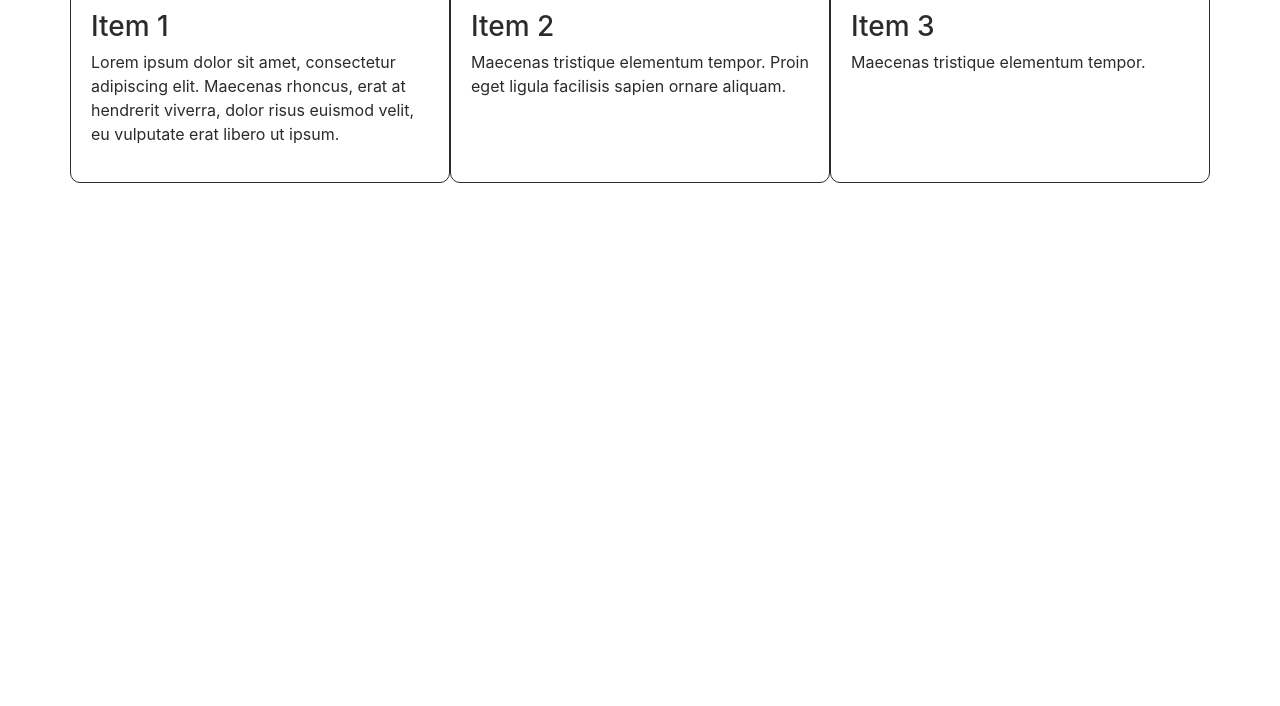
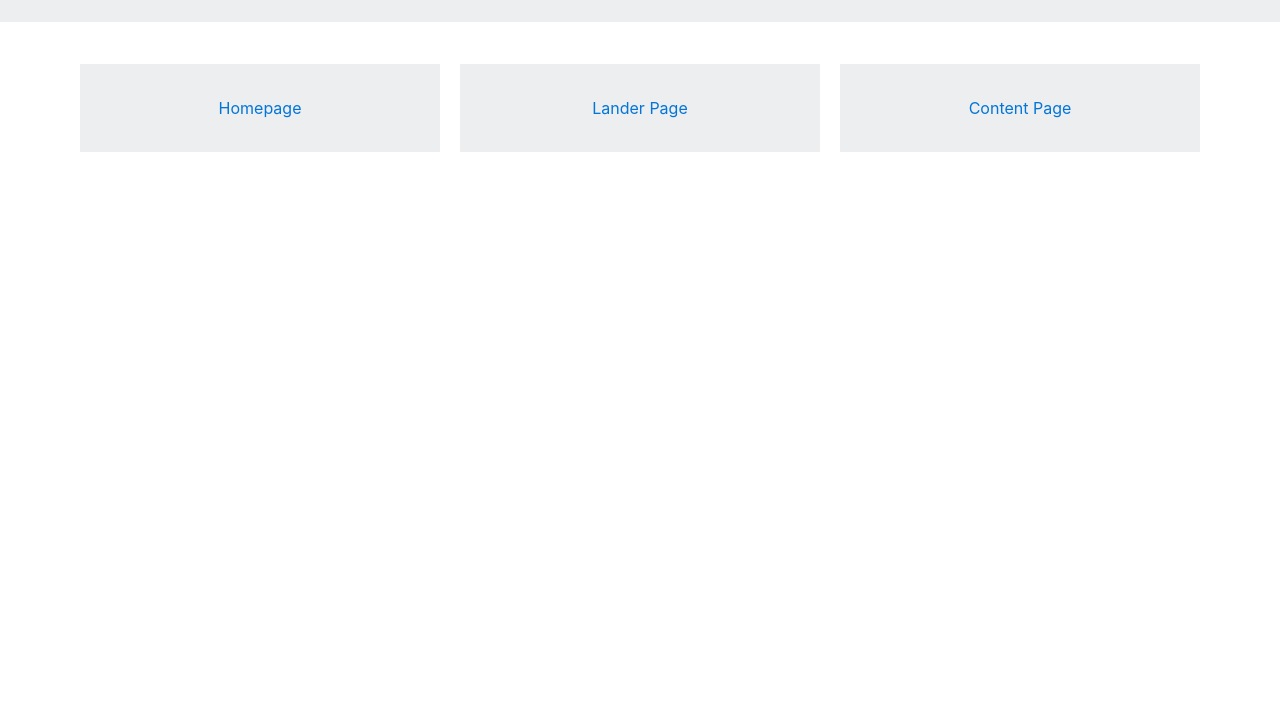
Before and after one commit to JamesDuncanCounter/Frontend-Baseline, a website: page public/index.html in a window 1280 px wide. Shown: the part 94-800 px from the top of the page. Drawn offline with Linux system fonts and the light colour scheme.

Commit message:
Styled up index page

```diff
--- /dev/null
+++ b/public/dev/app/template/_footer.scss
@@ -0,0 +1,5 @@
+footer {
+	text-align: center;
+	background-color: $gray-lighter;
+	padding: 2em;
+}
--- a/public/dev/app/template/header.scss
+++ b/public/dev/app/template/header.scss
@@ -1,15 +1,45 @@
+
+
 header {
 	@include make-col(12);
 	margin-bottom: 2em;
+	background-color: $gray-lighter;
+	text-align: center;
+	padding: 2em 0;
+
+	//Target all devices larger than mobile
+	@include media-breakpoint-up(sm) {
+
+	}
+
 }
 
 .module-container {
 	@include make-row();
 	flex-direction: row;
+
+	&.pages {
+
+		background-color: $gray-lighter;
+
+		div {
+			border: solid 10px $white;
+			text-align: center;
+
+			a {
+				display: block;
+				padding: 2em;
+				text-align: center;
+				height: 100%;
+
+				&:hover {
+					text-decoration: none;
+				}
+			}
+
+			&:hover {
+				background-color: darken($gray-lighter, 10%);
+			}
+		}
+	}
 }
-
-.box {
-	border: solid 1px $gray-dark;
-	padding: 20px;
-	@include border-radius(10px);
-}
--- a/public/dev/stylesheets/style.scss
+++ b/public/dev/stylesheets/style.scss
@@ -56,3 +56,4 @@
 // Custom Styles
 @import "../app/article/article";
 @import "../app/template/header";
+@import "../app/template/footer";
--- a/public/index.html
+++ b/public/index.html
@@ -18,18 +18,15 @@
 	</div>
 
 	<div class="container">
-		<div class="module-container">
-			<div class="col-sm box">
-				<h3>Item 1</h3>
-				<p>Lorem ipsum dolor sit amet, consectetur adipiscing elit. Maecenas rhoncus, erat at hendrerit viverra, dolor risus euismod velit, eu vulputate erat libero ut ipsum.</p>
+		<div class="module-container pages">
+			<div class="col-sm">
+				<a href="dev/app/article/article.shtml">Homepage</a>
 			</div>
-			<div class="col-sm box">
-				<h3>Item 2</h3>
-				<p>Maecenas tristique elementum tempor. Proin eget ligula facilisis sapien ornare aliquam.</p>
+			<div class="col-sm">
+				<a href="dev/app/article/article.shtml">Lander Page</a>
 			</div>
-			<div class="col-sm box">
-				<h3>Item 3</h3>
-				<p>Maecenas tristique elementum tempor.</p>
+			<div class="col-sm">
+				<a href="dev/app/article/article.shtml">Content Page</a>
 			</div>
 		</div>
 	</div>
```
Also changed, not shown: public/dev/app/template/header.js (line endings or trailing spaces), public/dev/javascript/bundle.js, public/dist/stylesheets/style.css, 2 other files.
